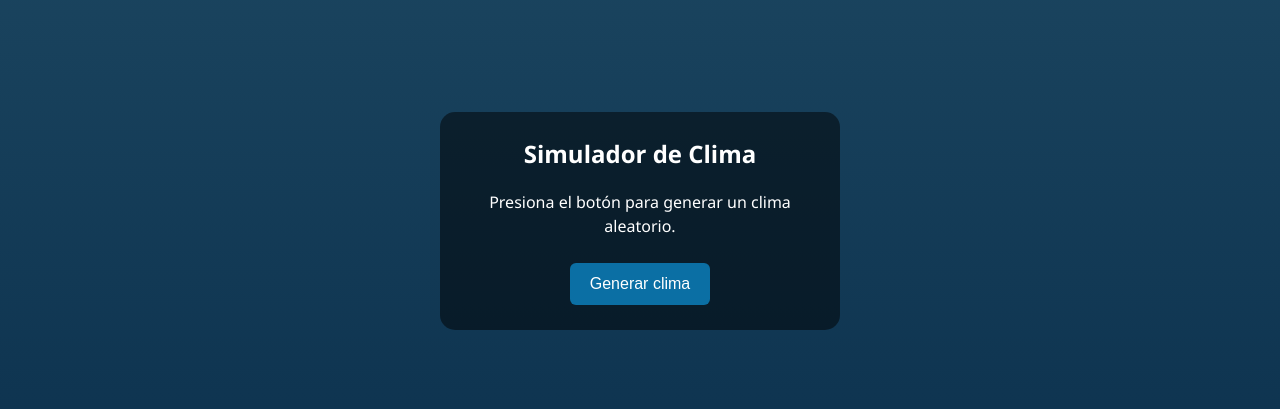
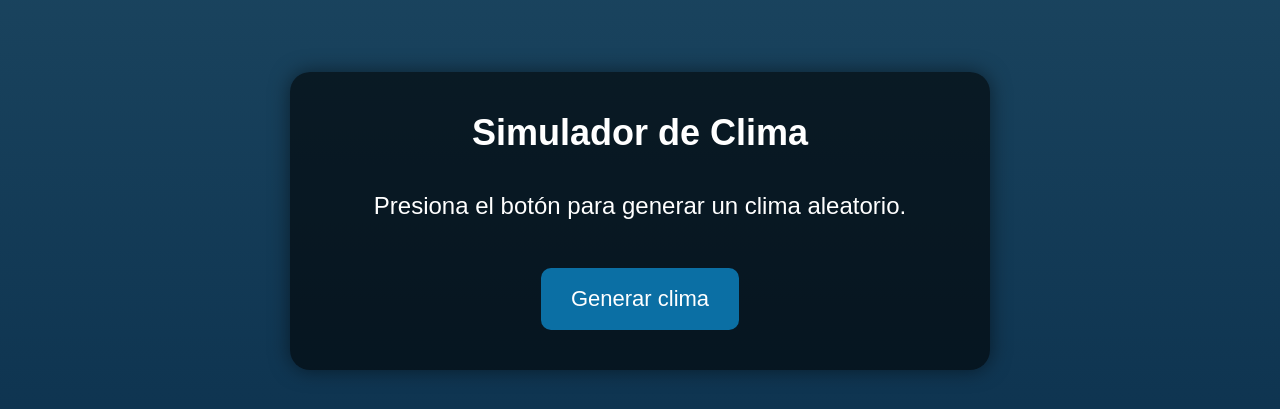
Before and after one commit to ProgramerHTMLPython/clima_PF, a plain HTML site: page index.html in a window 1280 px wide. Shown: the part 179-588 px from the top of the page. Drawn offline with Linux system fonts and the light colour scheme.

Commit message:
Update index.html

```diff
--- a/index.html
+++ b/index.html
@@ -12,8 +12,9 @@
 
     html, body {
       height: 100%;
-      font-family: 'Segoe UI', sans-serif;
+      font-family: 'TeleVision', sans-serif;
       color: white;
+      font-size: 22px;
     }
 
     body {
@@ -21,37 +22,39 @@
       justify-content: center;
       align-items: center;
       background: linear-gradient(to bottom, #1E4963, #092d4a);
+      padding: 20px;
     }
 
     .contenedor {
-      background: rgba(0, 0, 0, 0.5);
-      padding: 25px 30px;
-      border-radius: 15px;
-      width: 90%;
-      max-width: 400px;
+      background: rgba(0, 0, 0, 0.6);
+      padding: 40px;
+      border-radius: 20px;
+      width: 95%;
+      max-width: 700px;
       text-align: center;
+      box-shadow: 0 0 20px rgba(0, 0, 0, 0.5);
     }
 
     h1 {
-      margin-bottom: 20px;
-      font-size: 24px;
+      margin-bottom: 30px;
+      font-size: 36px;
     }
 
     #resultado {
-      margin: 15px 0;
+      margin: 25px 0;
       white-space: pre-line;
-      font-size: 16px;
-      line-height: 1.5;
+      font-size: 24px;
+      line-height: 1.8;
     }
 
     button {
       background-color: #0b6fa4;
       color: white;
       border: none;
-      padding: 12px 20px;
-      margin: 10px 5px 0 5px;
-      border-radius: 6px;
-      font-size: 16px;
+      padding: 18px 30px;
+      margin: 15px 10px 0 10px;
+      border-radius: 10px;
+      font-size: 22px;
       cursor: pointer;
       transition: background-color 0.3s;
     }
```
